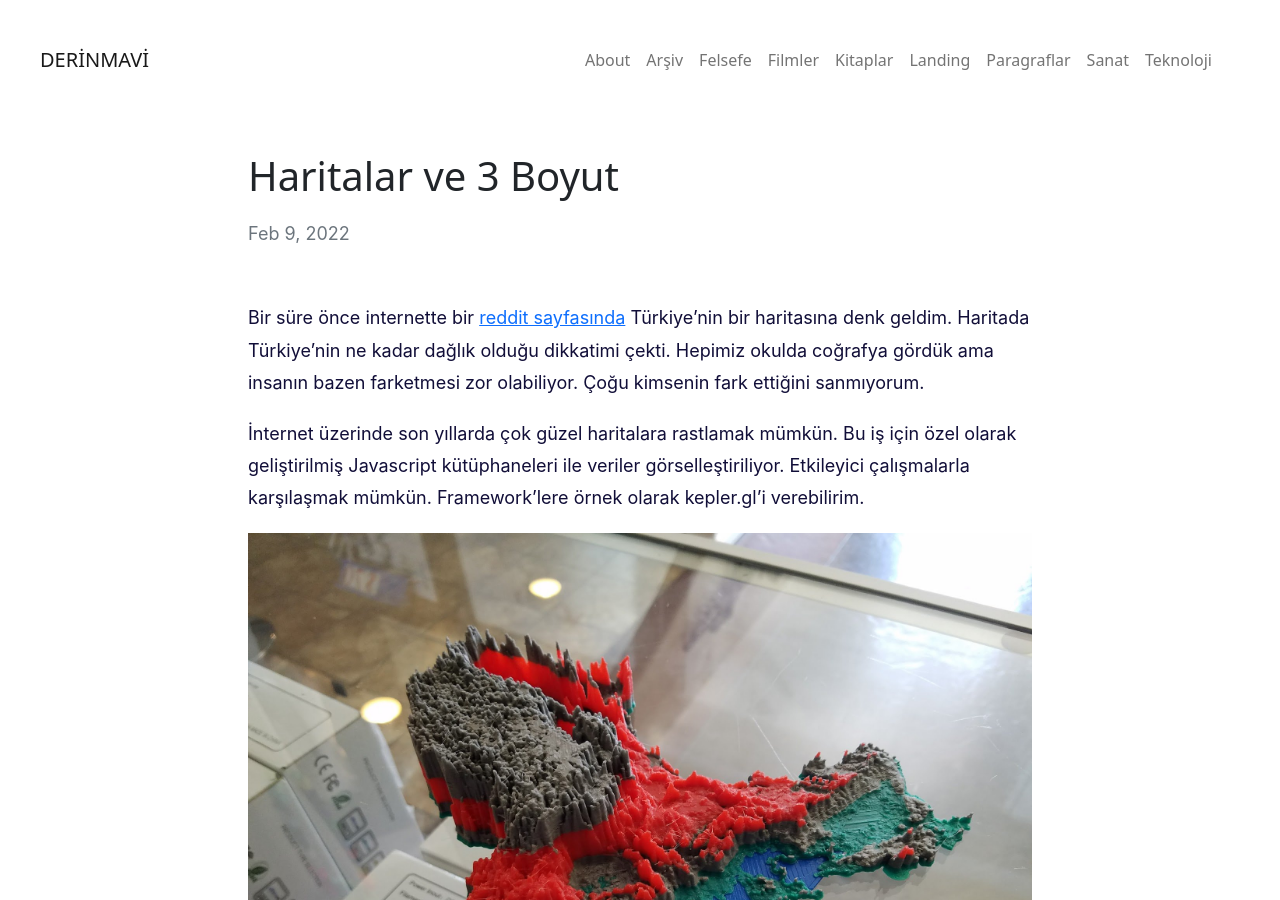
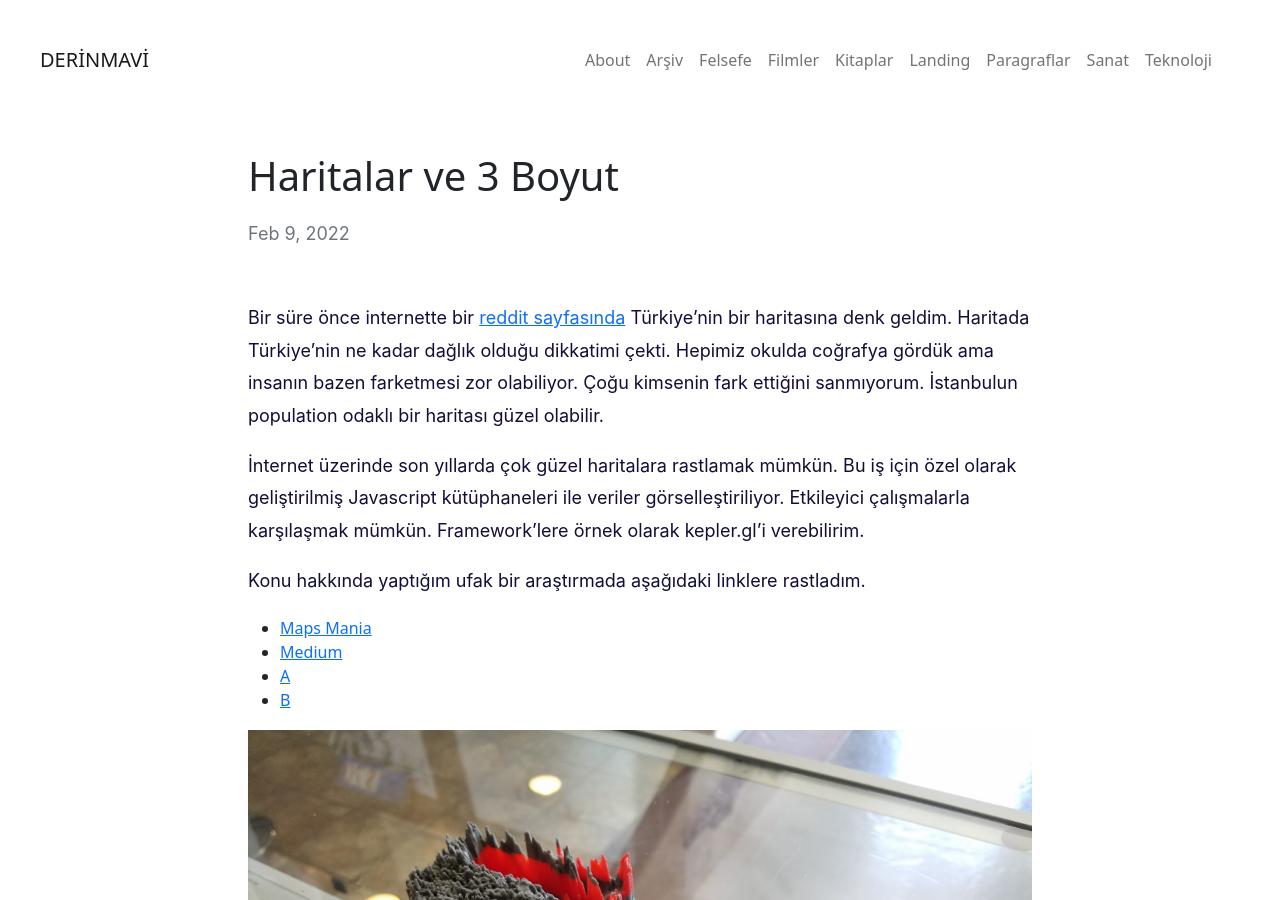
Before and after one commit to tozbulut/derinmavi.io, a Jekyll site: the page built from _posts/2022-02-09-haritalar-ve-3d.md, in a window 1280 px wide and 900 px high. Built offline with Jekyll 4.4.1, drawn with Linux system fonts in a browser that asks for light colours.

Commit message:
Update 2022-02-09-haritalar-ve-3d.md

```diff
--- a/_posts/2022-02-09-haritalar-ve-3d.md
+++ b/_posts/2022-02-09-haritalar-ve-3d.md
@@ -8,9 +8,16 @@ img2: https://derinmavi.io/images/harita3.jpg
 
 
 Bir süre önce internette bir [reddit sayfasında](https://www.reddit.com/r/MapPorn/) Türkiye'nin bir haritasına denk geldim.
-Haritada Türkiye'nin ne kadar dağlık olduğu dikkatimi çekti. Hepimiz okulda coğrafya gördük ama insanın bazen farketmesi zor olabiliyor. Çoğu kimsenin fark ettiğini sanmıyorum.
+Haritada Türkiye'nin ne kadar dağlık olduğu dikkatimi çekti. Hepimiz okulda coğrafya gördük ama insanın bazen farketmesi zor olabiliyor. Çoğu kimsenin fark ettiğini sanmıyorum. İstanbulun population odaklı bir haritası güzel olabilir.
 
 İnternet üzerinde son yıllarda çok güzel haritalara rastlamak mümkün. Bu iş için özel olarak geliştirilmiş Javascript kütüphaneleri ile veriler görselleştiriliyor. Etkileyici çalışmalarla karşılaşmak mümkün. Framework'lere örnek olarak kepler.gl'i verebilirim.
+
+Konu hakkında yaptığım ufak bir araştırmada aşağıdaki linklere rastladım.
+* [Maps Mania](https://googlemapsmania.blogspot.com/2017/11/mapping-population-in-3d.html)
+* [Medium](https://blog.mapbox.com/3d-mapping-global-population-density-how-i-built-it-141785c91107)
+* [A](https://towardsdatascience.com/4d-data-visualization-with-kepler-gl-b6bd6dd90451)
+* [B](https://observablehq.com/@pstuffa/making-maps-with-nyc-open-data)
+
 
 <img src="https://derinmavi.io/images/harita2.jpg" alt="" class="img-fluid">
 
```
